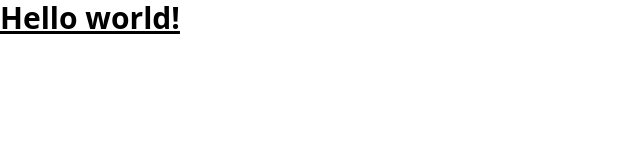
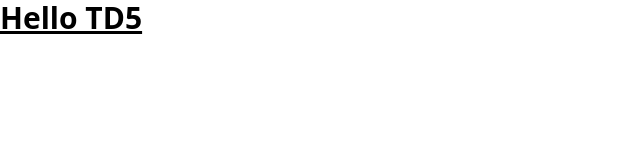
Before and after one commit to Lylian-Mercier/TD5_R312, a website built with Vite: page index.html in a window 1280 px wide. Shown: the whole page, without its empty margins (0-640 px from the left). Built offline with nearby package versions, Linux system fonts and the light colour scheme.

Commit message:
test pour actions

```diff
--- a/index.html
+++ b/index.html
@@ -6,6 +6,6 @@
     <link href="/src/style.css" rel="stylesheet" />
   </head>
   <body>
-    <h1 class="text-3xl font-bold underline">Hello world!</h1>
+    <h1 class="text-3xl font-bold underline">Hello TD5</h1>
   </body>
 </html>
```
